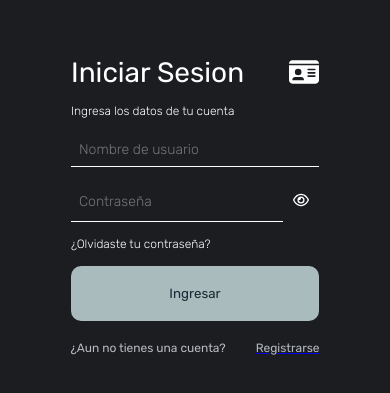
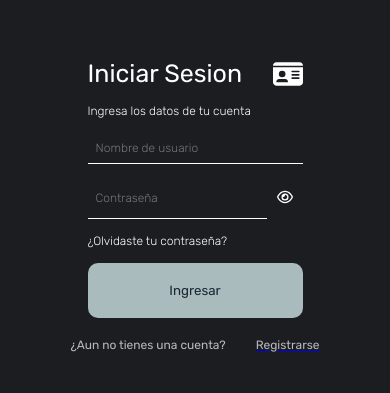
Before and after one commit to Iver011/practica-prod, a Next.js app: page /login in a window 390 px wide. Shown: the part 227-620 px from the top of the page. Built offline with nearby package versions, Linux system fonts and the light colour scheme.

Commit message:
arreglo responsive1

```diff
--- a/src/app/(auth)/login/loginPage.module.css
+++ b/src/app/(auth)/login/loginPage.module.css
@@ -122,11 +122,11 @@
     }
 
     .title h3 {
-        font-size: 28px;
+        font-size: 25px;
     }
 
     .input {
-        font-size: 14px;
+        font-size: 12px;
         padding: 8px;
     }
 
@@ -151,9 +151,7 @@
         gap: 20px;
     }
 
-    .title h3 {
-        font-size: 30px;
-    }
+
 
 
 }
@@ -168,9 +166,7 @@
         display: flex;
     }
 
-    .form {
-        gap: 25px;
-    }
+
 
 
 }
--- a/src/app/(auth)/register/registerPage.module.css
+++ b/src/app/(auth)/register/registerPage.module.css
@@ -69,61 +69,3 @@
     background-color: var(--textSoft);
     cursor: pointer;
 }
-@media (max-width: 768px) {
-    .main {
-        grid-template-columns: 1fr;
-        height: 100vh;
-    }
-
-    .left {
-        display: none;
-    }
-    .right {
-
-        padding: 20px;
-        height: 100%/* Oculta la sección derecha */
-    }
-
-    .form {
-        gap: 15px;
-        width: 75%;
-
-    }
-
-    .title h3 {
-        font-size: 28px;
-    }
-
-    .input {
-        font-size: 14px;
-        padding: 8px;
-    }
-
-
-}
-@media (min-width: 769px) and (max-width: 1024px) {
-    .main {
-        grid-template-columns: 1fr;
-        height: 100vh;
-    }
-
-    .left {
-        display: none;
-    }
-
-    .right {
-
-        padding: 30px;
-        height: auto;
-    }
-
-    .form {
-        gap: 20px;
-    }
-
-    .title h3 {
-        font-size: 30px;
-    }
-
-
-}
```
